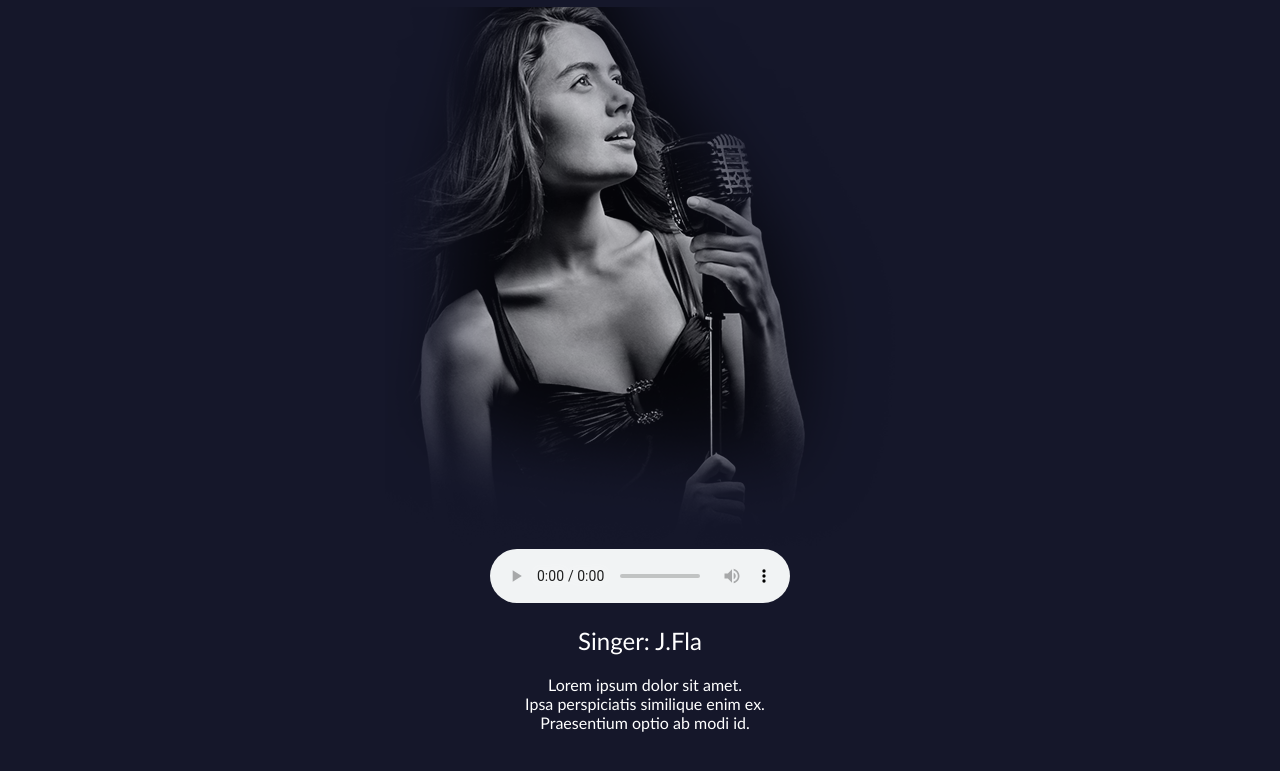
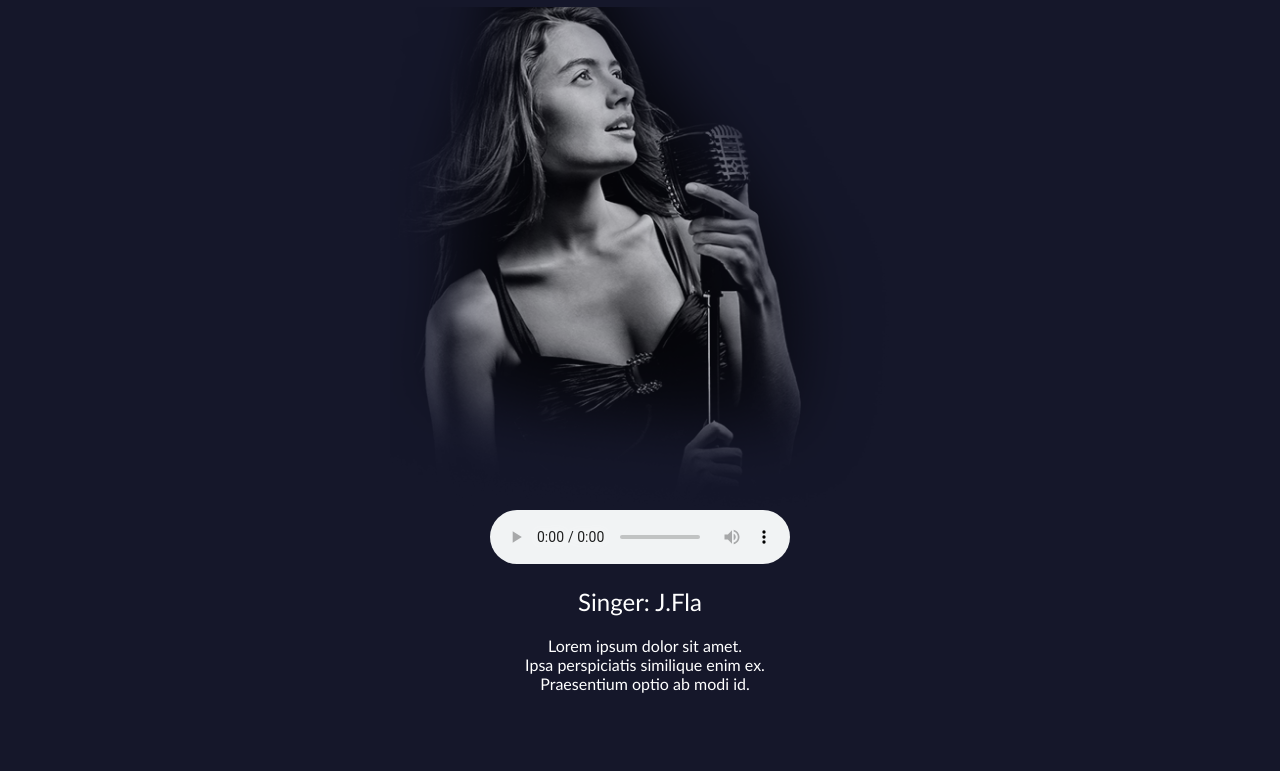
Before and after one commit to NguyenBaQuoc1/html-btvnnew2, a plain HTML site: page index04.html in a window 1280 px wide. Shown: the part 139-910 px from the top of the page. Drawn offline with nearby package versions, Linux system fonts and the light colour scheme.

Commit message:
Update index04.html

```diff
--- a/index04.html
+++ b/index04.html
@@ -21,7 +21,7 @@
             <h1 class="quatity">Despacito</h1>
         </div>
         <div class="slider-img">
-            <img src="/accset/img/banner.png" alt="">
+            <img src="/accset/img/banner.png" alt="" width="500" height="500">
         </div>
         <div class="slider-audio">
             <audio controls>
```
